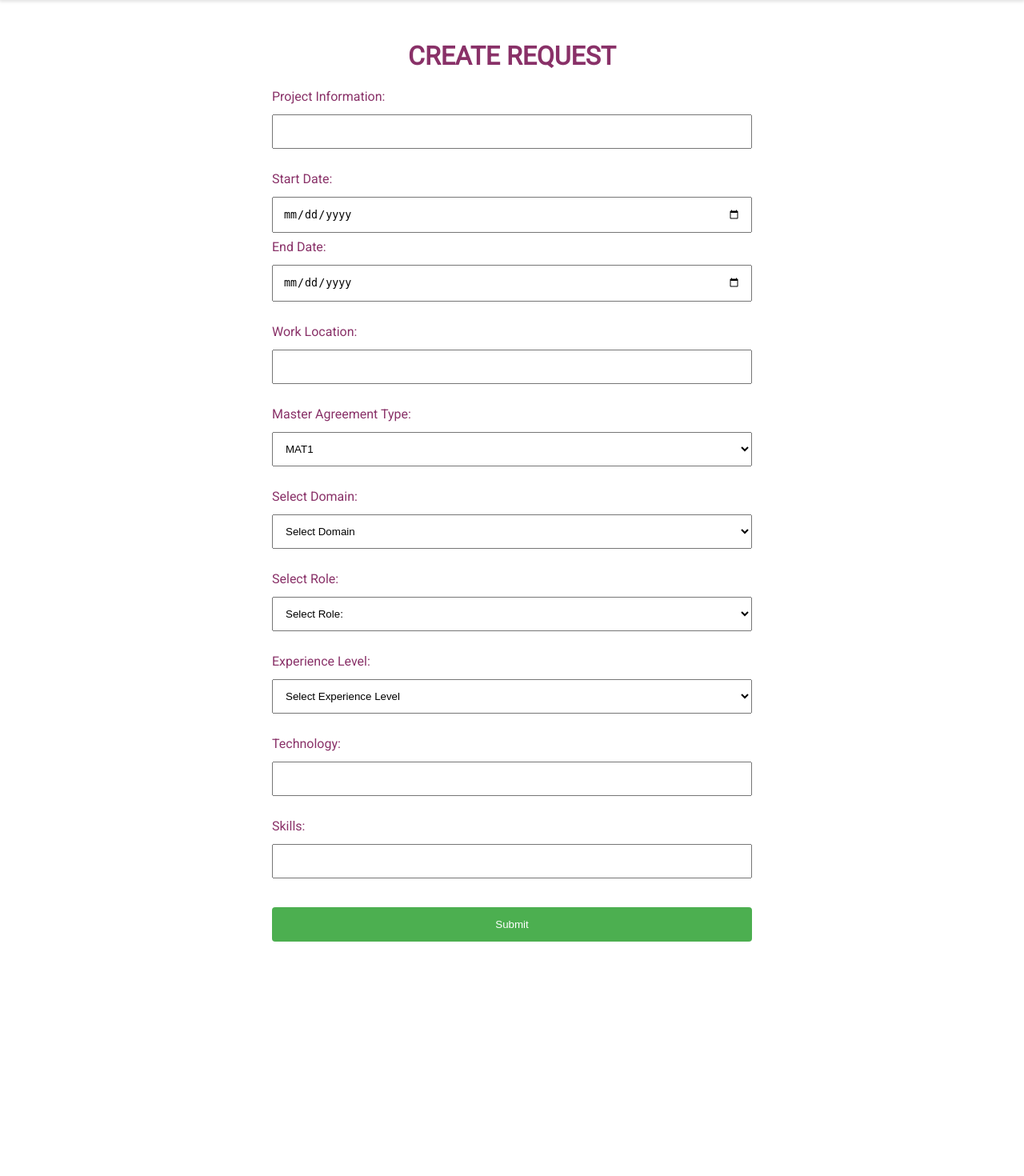
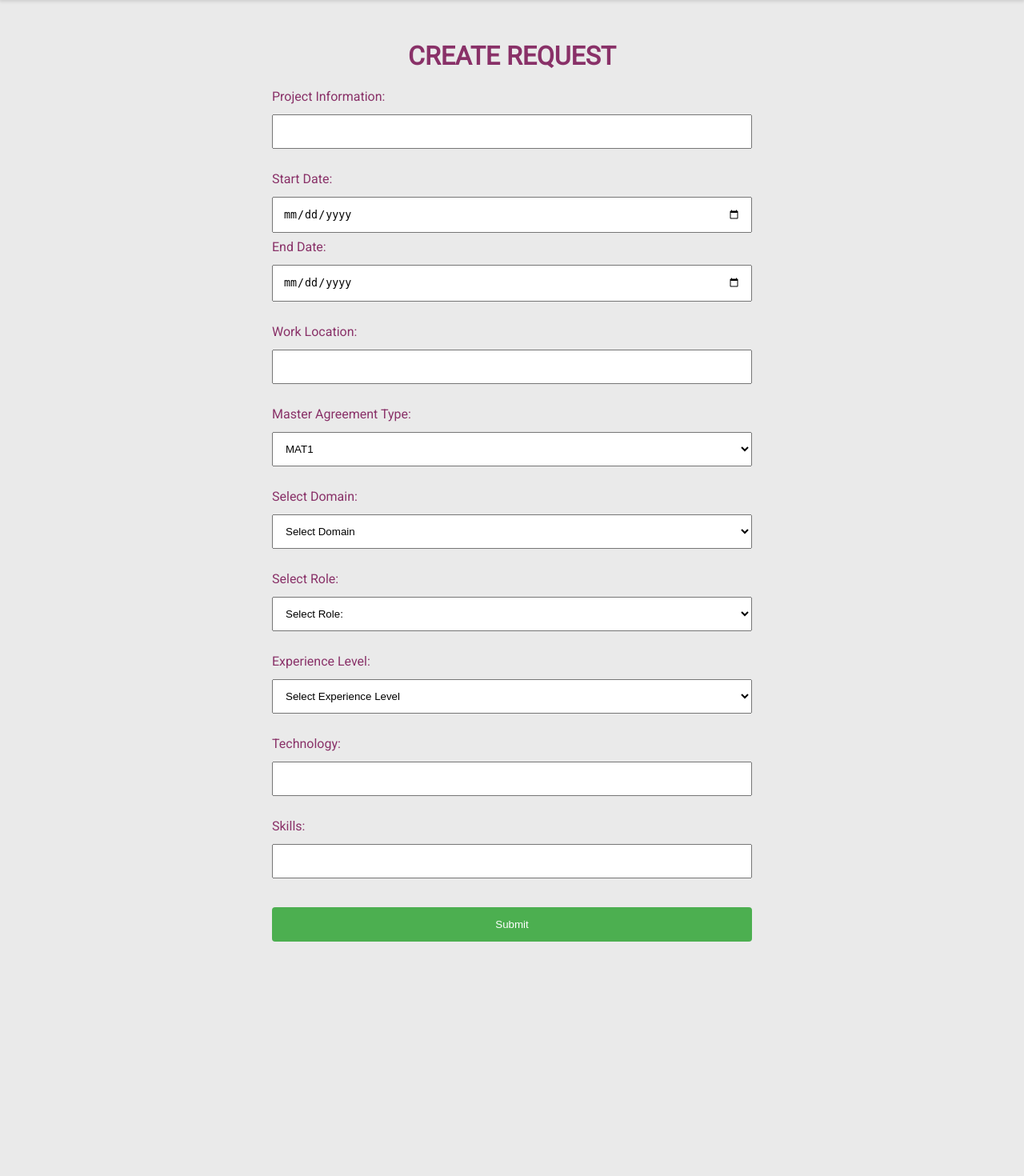
Before and after one commit to richapadhi/Agile, a Django app: template vehicleservicemanagement-master/vehicleservicemanagement-master/templates/vehicle/customer_add_request.html in a window 1280 px wide. Shown: the part 65-1535 px from the top of the page at 80% size. Run offline with Django 3.2, Linux system fonts and the light colour scheme; tables that the repository leaves empty hold one stand-in row (values such as "Sample post"); the template is opened without the code that fills it: values that come from a table or form of the project are taken from there, most other values are stand-ins (such as "Sample title", 1, 10 or a date in 2020); grey boxes marked "Sample" are stand-in pictures; some libraries are stand-ins or nearby versions.

Commit message:
dashboard changes

```diff
--- a/vehicleservicemanagement-master/vehicleservicemanagement-master/static/style.css
+++ b/vehicleservicemanagement-master/vehicleservicemanagement-master/static/style.css
@@ -6,7 +6,7 @@
 
 	--light-color: #212529;
 	--light-second-color: #727475;
-	--light-background: #ffffff;
+	--light-background: #EAEAEA;
 	--light-second-background: #f1f1f1;
 
 	--dark-color: #909090;
--- a/vehicleservicemanagement-master/vehicleservicemanagement-master/templates/vehicle/customer_dashboard.html
+++ b/vehicleservicemanagement-master/vehicleservicemanagement-master/templates/vehicle/customer_dashboard.html
@@ -12,7 +12,7 @@
     <style>
         body {
             font-family: 'Arial', sans-serif;
-            background-color: #EAEAEA; /* Light gray */
+            /*background-color: #EAEAEA;*/ /* Light gray */
             margin: 0;
             padding: 0;
             display: flex;
```
